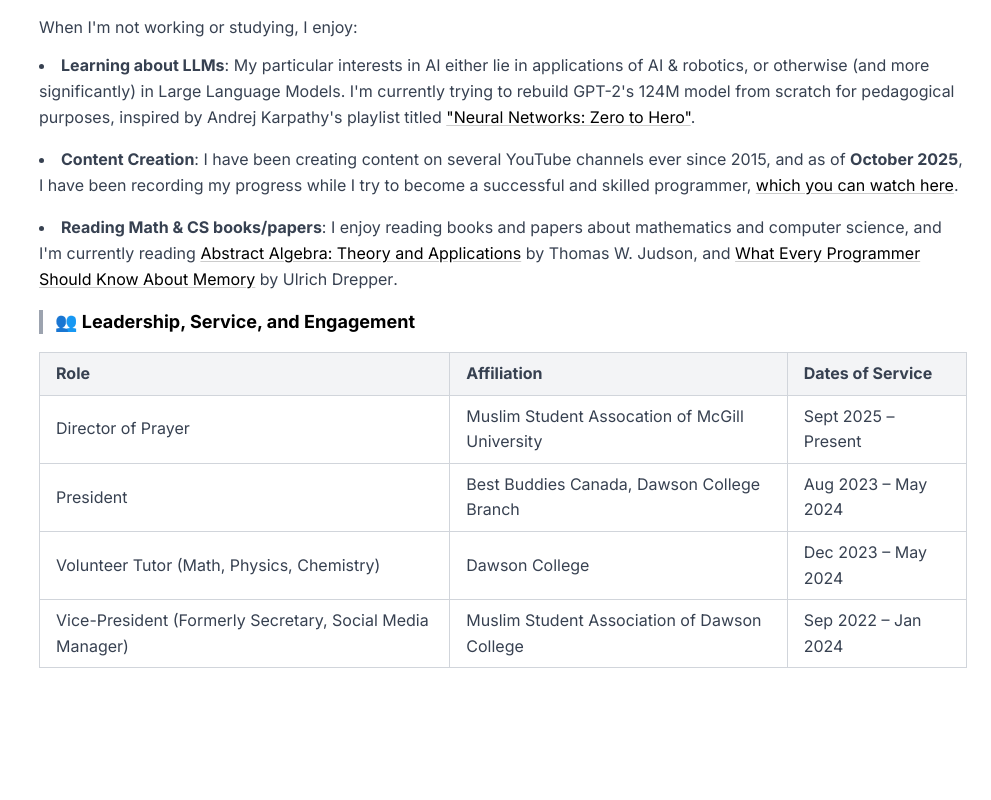
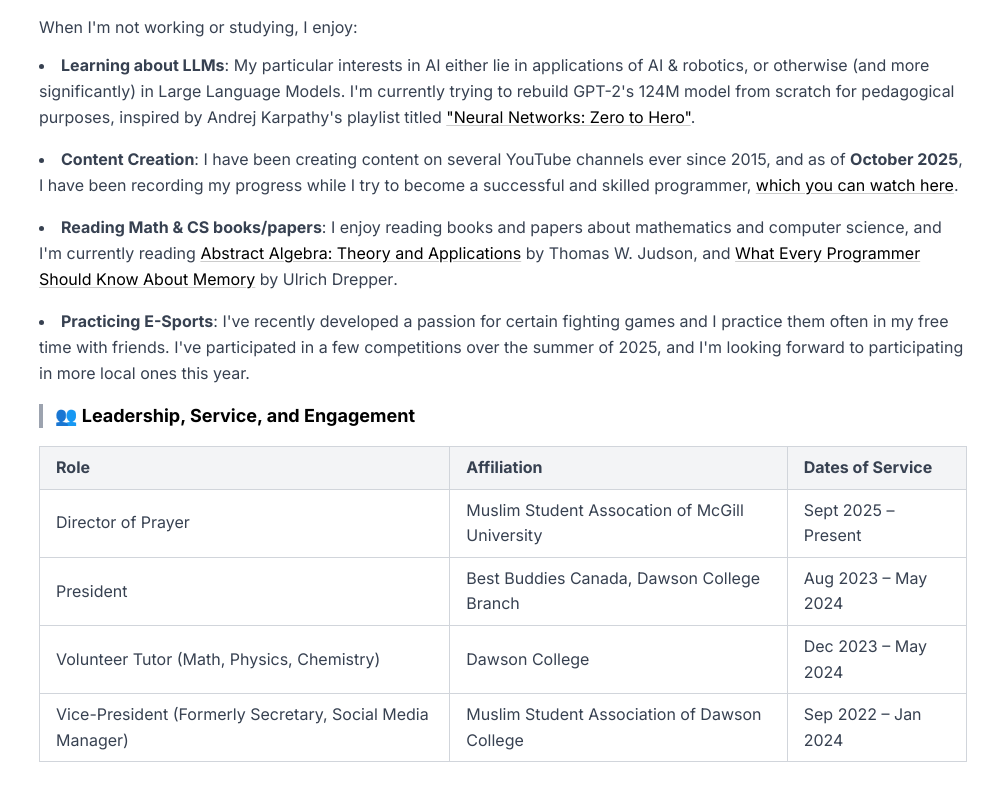
Before and after one commit to rayyankhan47/Rayyan-Khan-Portfolio, a React (Vite) app: page / in a window 1280 px wide. Shown: the part 1765-2565 px from the top of the page, without its empty margins (289-1280 px from the left). Before the commit the page ends 2497 px from the top, so only its background shows below. Built offline with nearby package versions, Linux system fonts and the light colour scheme.

Commit message:
added hobbies lol

```diff
--- a/src/pages/Home.tsx
+++ b/src/pages/Home.tsx
@@ -185,6 +185,9 @@
                     <li>
                       <b>Reading Math & CS books/papers</b>: I enjoy reading books and papers about mathematics and computer science, and I'm currently reading <i><b><a target="_blank" rel="noopener noreferrer" href="http://abstract.ups.edu/">Abstract Algebra: Theory and Applications</a></b> by Thomas W. Judson</i>, and <i><b><a target="_blank" rel="noopener noreferrer" href="https://www.akkadia.org/drepper/cpumemory.pdf">What Every Programmer Should Know About Memory</a></b> by Ulrich Drepper</i>.
                     </li>
+                    <li>
+                      <b>Practicing E-Sports</b>: I've recently developed a passion for certain fighting games and I practice them often in my free time with friends. I've participated in a few competitions over the summer of 2025, and I'm looking forward to participating in more local ones this year.
+                    </li>
                   </ul>
                 </p>
 
```
